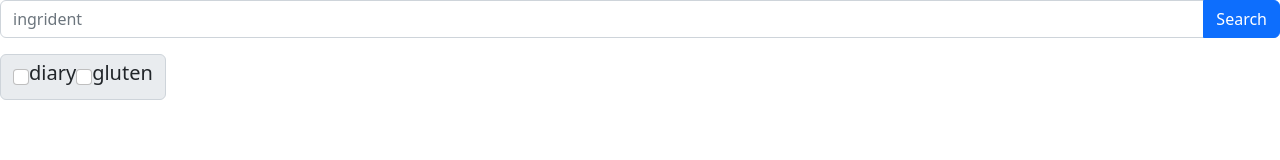
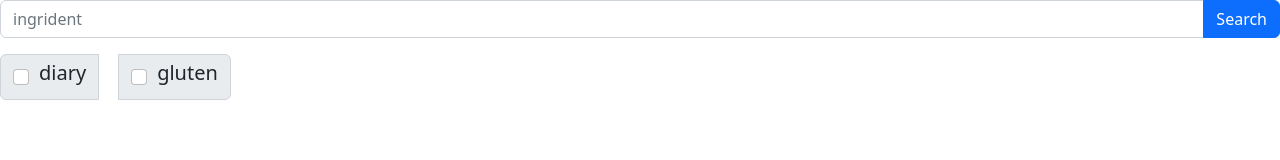
Before and after one commit to amitbasat2212/recipe_app, a website: page static/index.html in a window 1280 px wide. Drawn offline with nearby package versions, Linux system fonts and the light colour scheme.

Commit message:
fixing the css and index to look more nice

```diff
--- a/static/index.html
+++ b/static/index.html
@@ -20,11 +20,12 @@
     <div class="ingridents input-group mb-3">
         <div class="input-group-text">
           <input id="gluten" class="form-check-input mt-0" type="checkbox" value="" aria-label="Checkbox for following text input">
-          <h5 class="gluten-discription">diary</h5>
-          <input id="diary" class="form-check-input mt-0" type="checkbox" value="" aria-label="Checkbox for following text input">
-          <h5 class="diary-discription">gluten</h5>
+          <h5 class="gluten-discription discriptieon">diary</h5>
         </div>
-
+      <div class="input-group-text">
+        <input id="diary" class="form-check-input mt-0" type="checkbox" value="" aria-label="Checkbox for following text input">
+        <h5 class="diary-discription discriptieon">gluten</h5>
+      </div>
     </div>
     <div class="container text-center">
         <div id="row_container" class="row row-cols-1 row-cols-md-3 g-4">
--- a/static/style.css
+++ b/static/style.css
@@ -1,3 +1,11 @@
 #image-max{
     max-height:300px;
 }
+
+.input-group-text{
+    margin-right:20px;
+}
+
+.discriptieon{
+   margin-left:10px ;
+}
```
